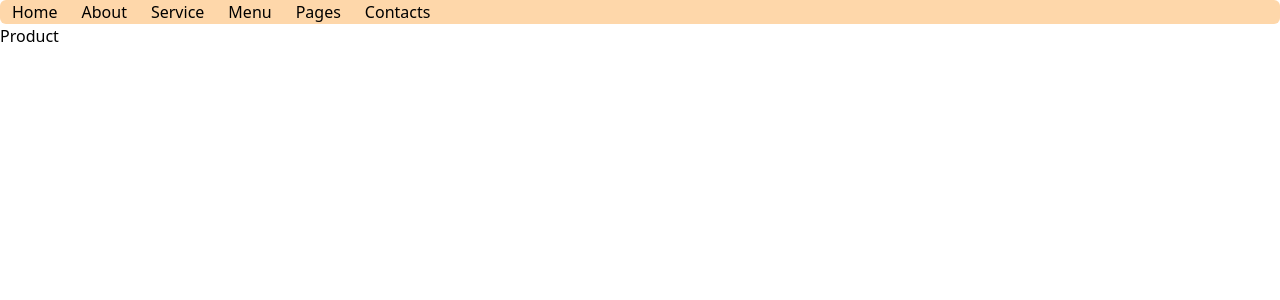
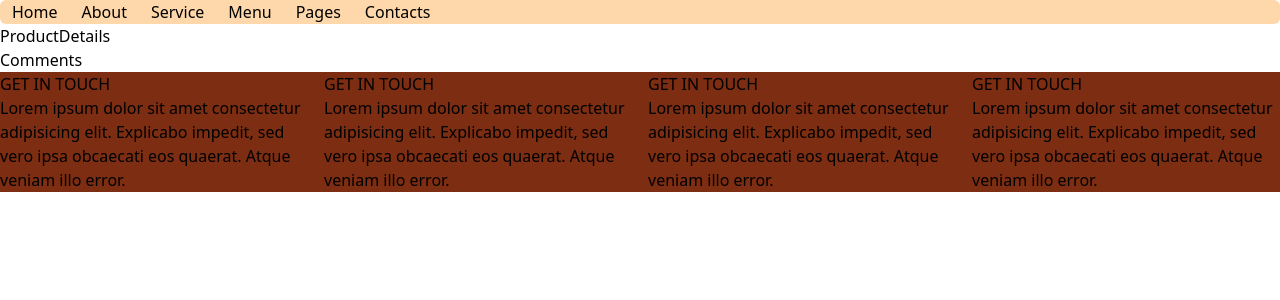
Before and after one commit to haniehhr1999/project1-cafe, a Next.js app: page /product/1 in a window 1280 px wide. Shown: the top 300 px of the page. Built offline with nearby package versions, Linux system fonts and the light colour scheme; data requests are answered from the project's data file.

Commit message:
services and show cm in each product page

```diff
--- a/src/components/modules/footer/Footer.jsx
+++ b/src/components/modules/footer/Footer.jsx
@@ -0,0 +1,38 @@
+import React from "react";
+
+const Footer = () => {
+  return (
+    <div className="grid grid-cols-4 gap-4 bg-orange-900">
+      <div>
+        <h3 className="">GET IN TOUCH</h3>
+        <p>
+          Lorem ipsum dolor sit amet consectetur adipisicing elit. Explicabo
+          impedit, sed vero ipsa obcaecati eos quaerat. Atque veniam illo error.
+        </p>
+      </div>
+      <div>
+        <h3 className="">GET IN TOUCH</h3>
+        <p>
+          Lorem ipsum dolor sit amet consectetur adipisicing elit. Explicabo
+          impedit, sed vero ipsa obcaecati eos quaerat. Atque veniam illo error.
+        </p>
+      </div>
+      <div>
+        <h3 className="">GET IN TOUCH</h3>
+        <p>
+          Lorem ipsum dolor sit amet consectetur adipisicing elit. Explicabo
+          impedit, sed vero ipsa obcaecati eos quaerat. Atque veniam illo error.
+        </p>
+      </div>
+      <div>
+        <h3 className="">GET IN TOUCH</h3>
+        <p>
+          Lorem ipsum dolor sit amet consectetur adipisicing elit. Explicabo
+          impedit, sed vero ipsa obcaecati eos quaerat. Atque veniam illo error.
+        </p>
+      </div>
+    </div>
+  );
+};
+
+export default Footer;
--- a/src/components/modules/navbar/Navbar.jsx
+++ b/src/components/modules/navbar/Navbar.jsx
@@ -9,10 +9,10 @@ const Navbar = () => {
           <Link href='/'>Home</Link>
         </li>
         <li className='mx-3'>
-          <Link href='/'>About</Link>
+          <Link href='/about'>About</Link>
         </li>
         <li className='mx-3'>
-          <Link href='/'>Service</Link>
+          <Link href='/services'>Service</Link>
         </li>
         <li className='mx-3'>
           <Link href='/'>Menu</Link>
@@ -21,7 +21,7 @@ const Navbar = () => {
           <Link href='/'>Pages</Link>
         </li>
         <li className='mx-3'>
-          <Link href='/'>Contacts</Link>
+          <Link href='/contacts'>Contacts</Link>
         </li>
       </ul>
     </nav>
--- a/src/components/modules/pageHeader/PageHeader.jsx
+++ b/src/components/modules/pageHeader/PageHeader.jsx
@@ -0,0 +1,20 @@
+import Link from 'next/link'
+import React from 'react'
+
+const PageHeader = ({route}) => {
+  return (
+    <div className='bg-sky-400'>
+        <h1>
+        {route}
+
+        </h1>
+
+        <div>
+            <Link href='/'>home</Link> / {route}
+        </div>
+
+    </div>
+  )
+}
+
+export default PageHeader
--- a/src/components/modules/serviceItem/ServiceItem.jsx
+++ b/src/components/modules/serviceItem/ServiceItem.jsx
@@ -1,19 +1,17 @@
 import Image from "next/image";
 import React from "react";
 
-const ServiceItem = ({ title, description, image, icon }) => {
-  // const setIcon = ()=>{
-  //   return `<${icon} />`
-  // }
+const ServiceItem = ({ service }) => {
+
+
   return (
     <div className="flex">
-      <Image src={image} width={200} height={200} alt={title} />
+      <Image src={service.image} width={200} height={200} alt={service.title} />
       <div>
         <div className="flex items-center">
-          {/* {setIcon()} */}
-          <h4>{title}</h4>
+          <h4>{service.title}</h4>
         </div>
-        <p>{description}</p>
+        <p>{service.desc}</p>
       </div>
     </div>
   );
--- /dev/null
+++ b/src/components/templates/about/Story.jsx
@@ -0,0 +1,63 @@
+import Image from "next/image";
+import React from "react";
+
+const Story = () => {
+  return (
+    <>
+      <div>Story</div>
+      <h2 className="text-3xl text-center">about us</h2>
+      <div className="md:px-30">
+        <div className="grid grid-cols-1 md:grid-cols-3 gap-5">
+          <div className="">
+            <h2 className="text-2xl">Our Story</h2>
+            <p className="font-bold">
+              velit esse cillum dolore eu fugiat nulla pariatur. Excepteur sint
+              occaecat cupidatat non proident, sunt in culpa qui officia
+              deserunt mollit anim id est laborum.
+            </p>
+            <p>
+              Lorem ipsum dolor sit amet, consectetur adipiscing elit, sed do
+              eiusmod tempor incididunt ut labore et dolore magna aliqua. Ut
+              enim ad minim veniam, quis nostrud exercitation ullamco laboris
+              nisi ut aliquip ex ea commodo consequat. Duis aute irure dolor in
+              reprehenderit in voluptate velit esse cillum dolore eu fugiat
+              nulla pariatur. Excepteur sint occaecat cupidatat non proident,
+              sunt in culpa qui officia deserunt mollit anim id est laborum.
+            </p>
+
+            <button className="rounded bg-slate-600 text-white px-3 py-1">
+              learn more
+            </button>
+          </div>
+
+          <div className="">
+            <Image src="" />
+          </div>
+
+          <div className="">
+            <h2 className="text-2xl">Our Vision</h2>
+            <p className="font-bold">
+              velit esse cillum dolore eu fugiat nulla pariatur. Excepteur sint
+              occaecat cupidatat non proident, sunt in culpa qui officia
+              deserunt mollit anim id est laborum.
+            </p>
+            <p>
+              Lorem ipsum dolor sit amet, consectetur adipiscing elit, sed do
+              eiusmod tempor incididunt ut labore et dolore magna aliqua. Ut
+              enim ad minim veniam, quis nostrud exercitation ullamco laboris
+              nisi ut aliquip ex ea commodo consequat. Duis aute irure dolor in
+              reprehenderit in voluptate velit esse cillum dolore eu fugiat
+              nulla pariatur. Excepteur sint occaecat cupidatat non proident,
+              sunt in culpa qui officia deserunt mollit anim id est laborum.
+            </p>
+            <button className="rounded bg-slate-600 text-white px-3 py-1">
+              learn more
+            </button>
+          </div>
+        </div>
+      </div>
+    </>
+  );
+};
+
+export default Story;
--- /dev/null
+++ b/src/components/templates/product/Comments.jsx
@@ -0,0 +1,9 @@
+import React from 'react'
+
+const Comments = () => {
+  return (
+    <div>Comments</div>
+  )
+}
+
+export default Comments
--- /dev/null
+++ b/src/components/templates/product/ProductDetails.jsx
@@ -0,0 +1,9 @@
+import React from 'react'
+
+const ProductDetails = () => {
+  return (
+    <div>ProductDetails</div>
+  )
+}
+
+export default ProductDetails
--- a/src/components/templates/services/servicesDetail.jsx
+++ b/src/components/templates/services/servicesDetail.jsx
@@ -1,9 +1,15 @@
-import React from 'react'
+import ServiceItem from "@/components/modules/serviceItem/ServiceItem";
+import React from "react";
 
-const servicesDetail = () => {
+const ServicesDetail = ({services}) => {
+  console.log(services)
   return (
-    <div>servicesDetail</div>
-  )
-}
+    <div >
+      {
+        services.map(service => <ServiceItem service = {service}/> )
+      }
+    </div>
+  );
+};
 
-export default servicesDetail
+export default ServicesDetail;
--- a/src/pages/_app.js
+++ b/src/pages/_app.js
@@ -1,3 +1,4 @@
+import Footer from "@/components/modules/footer/Footer";
 import Navbar from "@/components/modules/navbar/Navbar";
 import "@/styles/globals.css";
 
@@ -6,6 +7,7 @@ export default function App({ Component, pageProps }) {
     <>
       <Navbar />
       <Component {...pageProps} />
+      <Footer />
     </>
   );
 }
--- a/src/pages/about/index.jsx
+++ b/src/pages/about/index.jsx
@@ -1,8 +1,13 @@
+import PageHeader from '@/components/modules/pageHeader/PageHeader'
+import Story from '@/components/templates/about/Story'
 import React from 'react'
 
 const About = () => {
   return (
-    <div>About</div>
+    <div>
+      <PageHeader route='About' />
+      <Story />
+    </div>
   )
 }
 
--- a/src/pages/product/[id].jsx
+++ b/src/pages/product/[id].jsx
@@ -1,9 +1,34 @@
+import Comments from '@/components/templates/product/Comments'
+import ProductDetails from '@/components/templates/product/ProductDetails'
 import React from 'react'
 
-const Product = () => {
+const Product = ({products , comments}) => {
+  console.log('products =>' , products)
+  console.log('comments =>' , comments)
   return (
-    <div>Product</div>
+    <div>
+      <ProductDetails data={products} />
+      <Comments data={comments} />
+    </div>
   )
 }
 
+export async function getStaticProps(context) {
+  const {params} = context
+
+  const productRes = await fetch(`http://localhost:9000/menu/${params.id}`)
+  const products = await productRes.json()
+
+  const commentRes = await fetch('http://localhost:9000/comments')
+  const comments = await commentRes.json()
+
+  const productComments = comments.filter(comment => comment.productId === +params.id)
+  return {
+    props: {
+      products : products ,
+      comments : productComments
+    }
+  }
+}
+
 export default Product
--- a/src/pages/services/index.jsx
+++ b/src/pages/services/index.jsx
@@ -1,9 +1,26 @@
-import React from 'react'
+import PageHeader from "@/components/modules/pageHeader/PageHeader";
+import ServicesDetail from "@/components/templates/services/servicesDetail";
+import React from "react";
 
-const Services = () => {
+const Services = ({ services }) => {
+  console.log(services);
   return (
-    <div>Services</div>
-  )
+    <div>
+      <PageHeader route="Services" />
+      <ServicesDetail services={services} />
+    </div>
+  );
+};
+
+export async function getStaticProps() {
+  const res = await fetch("http://localhost:9000/services");
+  const services = await res.json();
+
+  return {
+    props: {
+      services,
+    },
+  };
 }
 
-export default Services
+export default Services;
```
